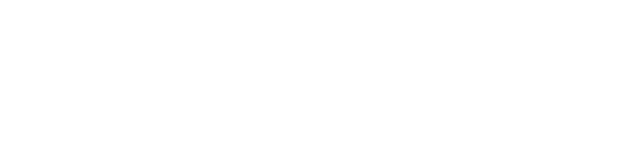
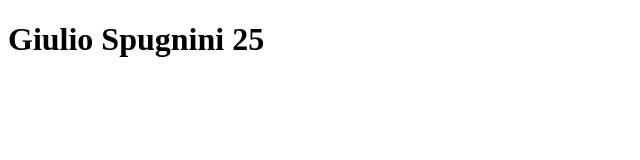
Before and after one commit to GiulioSpugnini/vue-hello, a plain HTML site: page index.html in a window 1280 px wide. Shown: the whole page, without its empty margins (0-640 px from the left). Drawn offline with nearby package versions, Linux system fonts and the light colour scheme.

Commit message:
printed message with mustache syntax

```diff
--- a/index.html
+++ b/index.html
@@ -14,7 +14,7 @@
 
 <body>
     <div id="root">
-        <h1></h1>
+        <h1>{{name}} {{lastName}} {{age}}</h1>
     </div>
     <script src="js/script.js"></script>
 </body>
```
